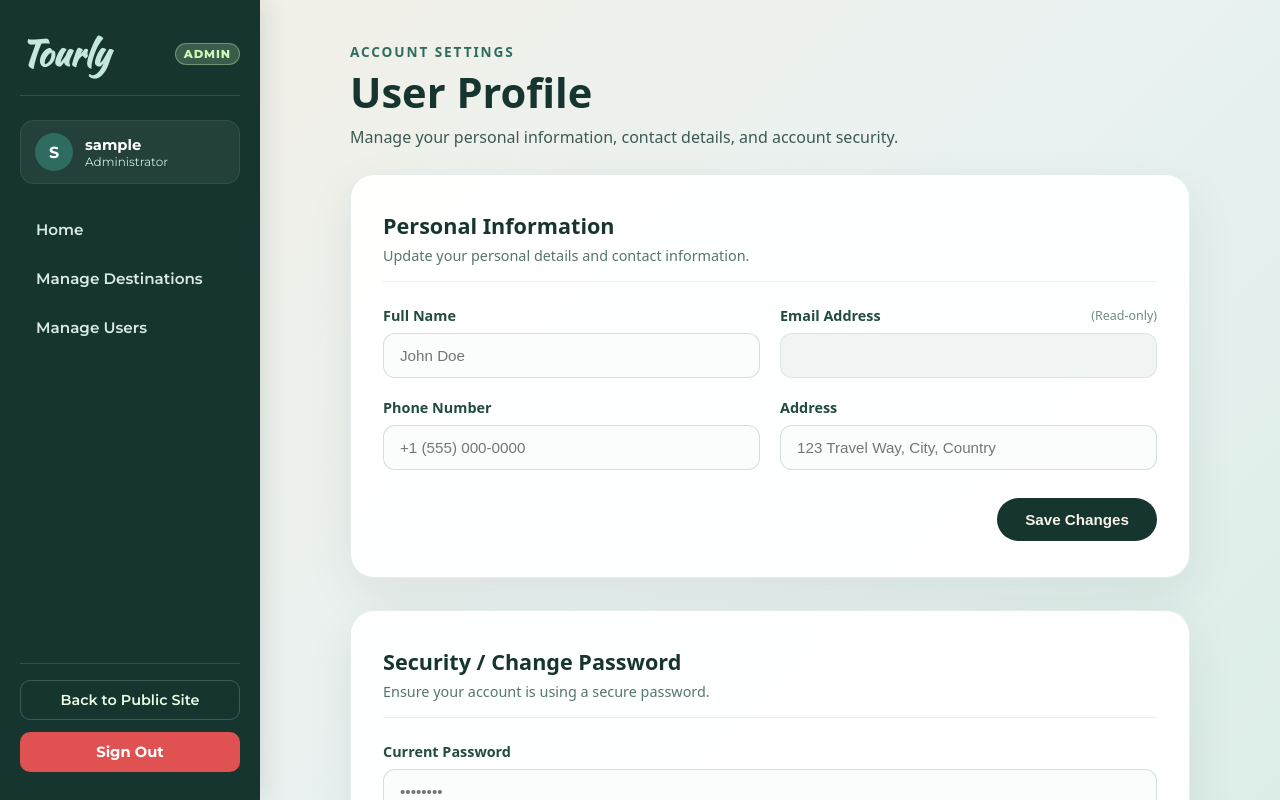
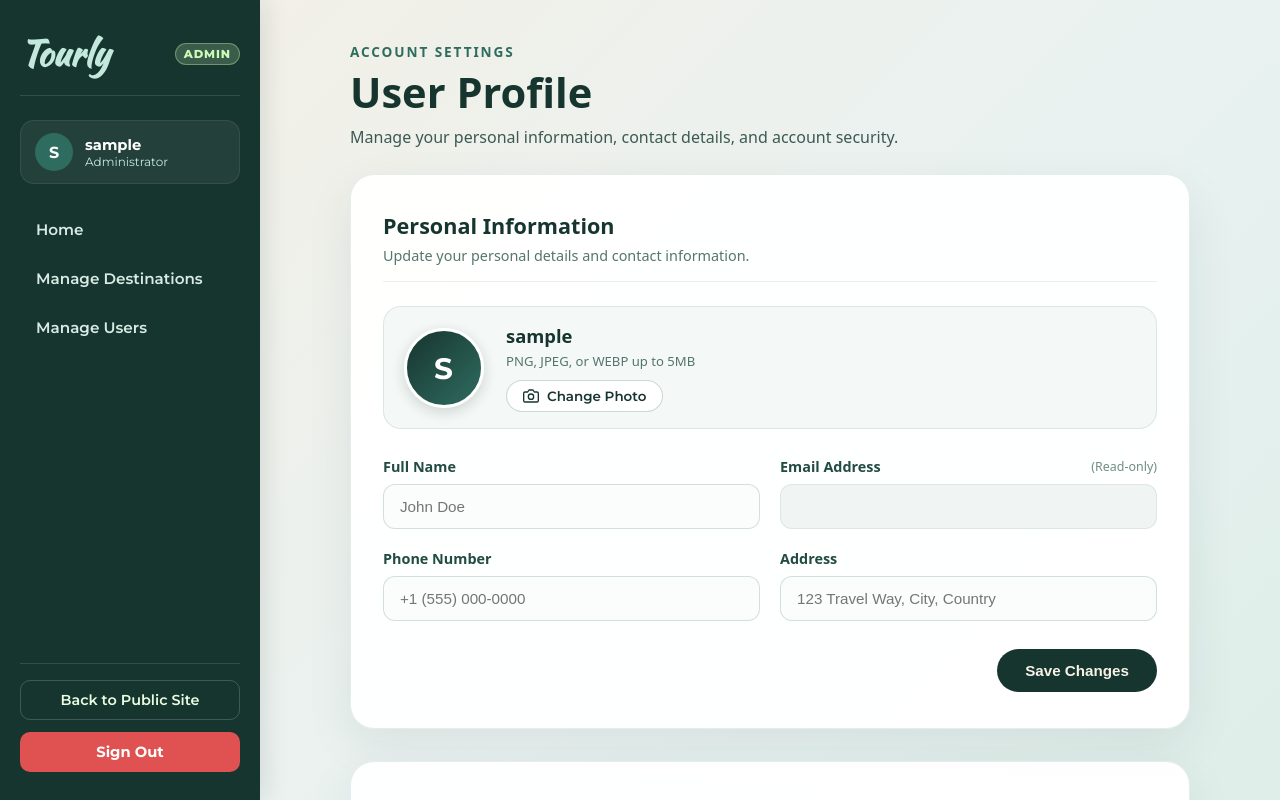
Before and after one commit to abelkidus/Tourly, a React (Vite) app: page /profile in a window 1280 px wide. Shown: the top 800 px of the page. Built offline with nearby package versions, Linux system fonts and the light colour scheme; no server answers; sample sign-in values are in the browser's storage.

Commit message:
feat(ui): add avatar upload control and preview to user profile page

```diff
--- a/src/UserProfile.jsx
+++ b/src/UserProfile.jsx
@@ -1,4 +1,4 @@
-import { useState, useEffect } from "react";
+import { useState, useEffect, useRef } from "react";
 import toast from "react-hot-toast";
 import DashboardLayout from "./components/DashboardLayout";
 import { useAuth } from "./context/AuthContext";
@@ -7,15 +7,18 @@ import "./userProfile.css";
 function UserProfile() {
   const { token, user, login } = useAuth();
   const API_URL = import.meta.env.VITE_API_URL;
+  const fileInputRef = useRef(null);
 
   const [profileData, setProfileData] = useState({
     fullName: "",
     email: "",
     phone: "",
     address: "",
+    avatarUrl: "",
   });
   const [loading, setLoading] = useState(true);
   const [savingProfile, setSavingProfile] = useState(false);
+  const [uploadingAvatar, setUploadingAvatar] = useState(false);
 
   const [passwordData, setPasswordData] = useState({
     currentPassword: "",
@@ -44,6 +47,7 @@ function UserProfile() {
           email: data.email || "",
           phone: data.phone || "",
           address: data.address || "",
+          avatarUrl: data.avatar_url || "",
         });
       } catch (err) {
         console.error("Error fetching profile:", err);
@@ -57,6 +61,73 @@ function UserProfile() {
       fetchProfile();
     }
   }, [API_URL, token]);
+
+  const getInitials = (name) => {
+    if (!name) return "U";
+    return name
+      .trim()
+      .split(/\s+/)
+      .map((part) => part[0])
+      .join("")
+      .slice(0, 2)
+      .toUpperCase();
+  };
+
+  const displayName = profileData.fullName || user?.fullName || user?.username || "Traveler";
+  const initials = getInitials(displayName);
+  const currentAvatar = profileData.avatarUrl || user?.avatar_url || user?.avatarUrl;
+
+  const handleAvatarUpload = async (e) => {
+    const file = e.target.files?.[0];
+    if (!file) return;
+
+    const formData = new FormData();
+    formData.append("avatar", file);
+
+    setUploadingAvatar(true);
+
+    try {
+      const response = await fetch(`${API_URL}/user/avatar`, {
+        method: "PUT",
+        headers: {
+          Authorization: `Bearer ${token}`,
+        },
+        body: formData,
+      });
+
+      const data = await response.json();
+
+      if (!response.ok) {
+        throw new Error(data.error || data.message || "Failed to upload avatar");
+      }
+
+      const updatedAvatarUrl = data.user?.avatar_url;
+
+      setProfileData((prev) => ({
+        ...prev,
+        avatarUrl: updatedAvatarUrl,
+      }));
+
+      if (login && user) {
+        login(token, {
+          ...user,
+          avatar_url: updatedAvatarUrl,
+          avatarUrl: updatedAvatarUrl,
+          fullName: data.user?.full_name || user.fullName,
+        });
+      }
+
+      toast.success("Profile photo updated!");
+    } catch (err) {
+      console.error("Avatar upload error:", err);
+      toast.error("Failed to upload avatar");
+    } finally {
+      setUploadingAvatar(false);
+      if (fileInputRef.current) {
+        fileInputRef.current.value = "";
+      }
+    }
+  };
 
   const handleProfileChange = (e) => {
     const { name, value } = e.target;
@@ -96,6 +167,8 @@ function UserProfile() {
         login(token, {
           ...user,
           fullName: data.user.full_name,
+          avatar_url: data.user.avatar_url || user.avatar_url,
+          avatarUrl: data.user.avatar_url || user.avatarUrl,
         });
       }
     } catch (err) {
@@ -187,6 +260,95 @@ function UserProfile() {
                   <p className="user-profile__card-desc">
                     Update your personal details and contact information.
                   </p>
+                </div>
+
+                {/* Avatar Section */}
+                <div className="user-profile__avatar-section">
+                  <div className="user-profile__avatar-wrapper">
+                    <div
+                      className="user-profile__avatar"
+                      onClick={() => fileInputRef.current?.click()}
+                      title="Click to change photo"
+                      role="button"
+                      tabIndex={0}
+                      onKeyDown={(e) => {
+                        if (e.key === "Enter" || e.key === " ") {
+                          fileInputRef.current?.click();
+                        }
+                      }}
+                    >
+                      {currentAvatar ? (
+                        <img
+                          src={currentAvatar}
+                          alt={displayName}
+                          className="user-profile__avatar-img"
+                        />
+                      ) : (
+                        <span className="user-profile__avatar-initials">{initials}</span>
+                      )}
+                      <div className="user-profile__avatar-overlay">
+                        <svg
+                          width="22"
+                          height="22"
+                          viewBox="0 0 24 24"
+                          fill="none"
+                          stroke="currentColor"
+                          strokeWidth="2"
+                          strokeLinecap="round"
+                          strokeLinejoin="round"
+                        >
+                          <path d="M23 19a2 2 0 0 1-2 2H3a2 2 0 0 1-2-2V8a2 2 0 0 1 2-2h4l2-3h6l2 3h4a2 2 0 0 1 2 2z" />
+                          <circle cx="12" cy="13" r="4" />
+                        </svg>
+                      </div>
+                    </div>
+
+                    <input
+                      ref={fileInputRef}
+                      type="file"
+                      id="avatar-file-input"
+                      accept="image/png, image/jpeg, image/webp"
+                      onChange={handleAvatarUpload}
+                      className="user-profile__file-input"
+                    />
+                  </div>
+
+                  <div className="user-profile__avatar-info">
+                    <div className="user-profile__avatar-name">{displayName}</div>
+                    <div className="user-profile__avatar-hint">
+                      PNG, JPEG, or WEBP up to 5MB
+                    </div>
+                    <button
+                      type="button"
+                      onClick={() => fileInputRef.current?.click()}
+                      disabled={uploadingAvatar}
+                      className="user-profile__avatar-btn"
+                    >
+                      {uploadingAvatar ? (
+                        <>
+                          <span className="user-profile__avatar-spinner" />
+                          Uploading...
+                        </>
+                      ) : (
+                        <>
+                          <svg
+                            width="16"
+                            height="16"
+                            viewBox="0 0 24 24"
+                            fill="none"
+                            stroke="currentColor"
+                            strokeWidth="2"
+                            strokeLinecap="round"
+                            strokeLinejoin="round"
+                          >
+                            <path d="M23 19a2 2 0 0 1-2 2H3a2 2 0 0 1-2-2V8a2 2 0 0 1 2-2h4l2-3h6l2 3h4a2 2 0 0 1 2 2z" />
+                            <circle cx="12" cy="13" r="4" />
+                          </svg>
+                          Change Photo
+                        </>
+                      )}
+                    </button>
+                  </div>
                 </div>
 
                 <form onSubmit={handleProfileSubmit} className="user-profile__form">
--- a/src/components/DashboardSidebar.jsx
+++ b/src/components/DashboardSidebar.jsx
@@ -23,6 +23,7 @@ function DashboardSidebar() {
 
   const displayName = user?.fullName || user?.username || "Traveler";
   const initials = getInitials(displayName);
+  const avatarUrl = user?.avatar_url || user?.avatarUrl;
 
   return (
     <aside className="dashboard-sidebar">
@@ -33,7 +34,17 @@ function DashboardSidebar() {
         </Link>
 
         <div className="dashboard-sidebar__user">
-          <div className="dashboard-sidebar__avatar">{initials}</div>
+          <div className="dashboard-sidebar__avatar">
+            {avatarUrl ? (
+              <img
+                src={avatarUrl}
+                alt={displayName}
+                className="dashboard-sidebar__avatar-img"
+              />
+            ) : (
+              initials
+            )}
+          </div>
           <div className="dashboard-sidebar__user-info">
             <span className="dashboard-sidebar__user-name">{displayName}</span>
             <span className="dashboard-sidebar__user-role">{isAdmin ? "Administrator" : "Traveler"}</span>
--- a/src/components/dashboardSidebar.css
+++ b/src/components/dashboardSidebar.css
@@ -83,6 +83,15 @@
   justify-content: center;
   font-weight: 700;
   font-size: 1rem;
+  overflow: hidden;
+  flex-shrink: 0;
+}
+
+.dashboard-sidebar__avatar-img {
+  width: 100%;
+  height: 100%;
+  object-fit: cover;
+  display: block;
 }
 
 .dashboard-sidebar__user-info {
--- a/src/userProfile.css
+++ b/src/userProfile.css
@@ -52,6 +52,146 @@
   margin-bottom: 24px;
   padding-bottom: 16px;
   border-bottom: 1px solid rgba(47, 108, 96, 0.1);
+}
+
+.user-profile__avatar-section {
+  display: flex;
+  align-items: center;
+  gap: 22px;
+  padding: 16px 20px;
+  margin-bottom: 28px;
+  background: #f4f8f6;
+  border: 1px solid rgba(47, 108, 96, 0.12);
+  border-radius: 18px;
+}
+
+.user-profile__avatar-wrapper {
+  position: relative;
+  flex-shrink: 0;
+}
+
+.user-profile__avatar {
+  width: 80px;
+  height: 80px;
+  border-radius: 50%;
+  background: linear-gradient(135deg, #17352f, #2f6c60);
+  color: #ffffff;
+  display: flex;
+  align-items: center;
+  justify-content: center;
+  cursor: pointer;
+  position: relative;
+  overflow: hidden;
+  box-shadow: 0 4px 14px rgba(23, 53, 47, 0.18);
+  border: 3px solid #ffffff;
+  transition:
+    transform 0.2s ease,
+    box-shadow 0.2s ease;
+}
+
+.user-profile__avatar:hover {
+  transform: scale(1.03);
+  box-shadow: 0 6px 20px rgba(23, 53, 47, 0.25);
+}
+
+.user-profile__avatar-img {
+  width: 100%;
+  height: 100%;
+  object-fit: cover;
+  display: block;
+}
+
+.user-profile__avatar-initials {
+  font-size: 1.85rem;
+  font-weight: 700;
+  letter-spacing: 0.04em;
+  font-family: "Montserrat", sans-serif;
+}
+
+.user-profile__avatar-overlay {
+  position: absolute;
+  inset: 0;
+  background: rgba(23, 53, 47, 0.65);
+  color: #ffffff;
+  display: flex;
+  align-items: center;
+  justify-content: center;
+  opacity: 0;
+  transition: opacity 0.2s ease;
+}
+
+.user-profile__avatar:hover .user-profile__avatar-overlay {
+  opacity: 1;
+}
+
+.user-profile__file-input {
+  display: none;
+}
+
+.user-profile__avatar-info {
+  display: flex;
+  flex-direction: column;
+  gap: 4px;
+}
+
+.user-profile__avatar-name {
+  font-size: 1.15rem;
+  font-weight: 700;
+  color: #17352f;
+}
+
+.user-profile__avatar-hint {
+  font-size: 0.82rem;
+  color: #55756e;
+}
+
+.user-profile__avatar-btn {
+  display: inline-flex;
+  align-items: center;
+  gap: 8px;
+  margin-top: 6px;
+  padding: 7px 16px;
+  align-self: flex-start;
+  border-radius: 999px;
+  background: #ffffff;
+  color: #17352f;
+  border: 1.5px solid rgba(47, 108, 96, 0.25);
+  font-family: "Montserrat", sans-serif;
+  font-size: 0.84rem;
+  font-weight: 600;
+  cursor: pointer;
+  transition:
+    transform 0.2s ease,
+    background 0.2s ease,
+    color 0.2s ease,
+    border-color 0.2s ease;
+}
+
+.user-profile__avatar-btn:hover:not(:disabled) {
+  background: #17352f;
+  color: #ffffff;
+  border-color: #17352f;
+  transform: translateY(-1px);
+}
+
+.user-profile__avatar-btn:disabled {
+  opacity: 0.6;
+  cursor: not-allowed;
+}
+
+.user-profile__avatar-spinner {
+  width: 13px;
+  height: 13px;
+  border: 2px solid rgba(23, 53, 47, 0.3);
+  border-top-color: #17352f;
+  border-radius: 50%;
+  animation: profile-spin 0.8s linear infinite;
+}
+
+@keyframes profile-spin {
+  to {
+    transform: rotate(360deg);
+  }
 }
 
 .user-profile__card-title {
@@ -191,6 +331,22 @@
     border-radius: 20px;
   }
 
+  .user-profile__avatar-section {
+    flex-direction: column;
+    text-align: center;
+    align-items: center;
+    padding: 20px 16px;
+    gap: 16px;
+  }
+
+  .user-profile__avatar-info {
+    align-items: center;
+  }
+
+  .user-profile__avatar-btn {
+    align-self: center;
+  }
+
   .user-profile__form-grid {
     grid-template-columns: 1fr;
     gap: 16px;
```
